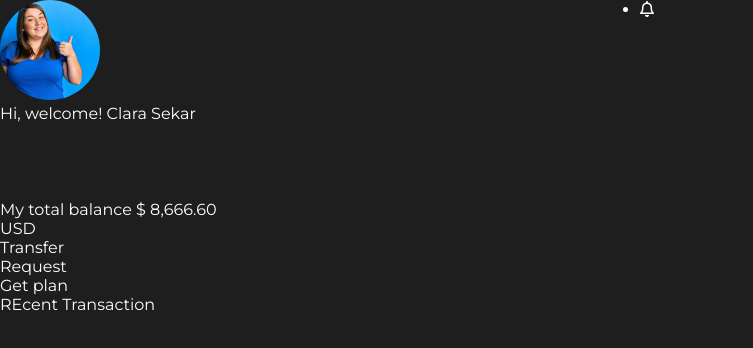
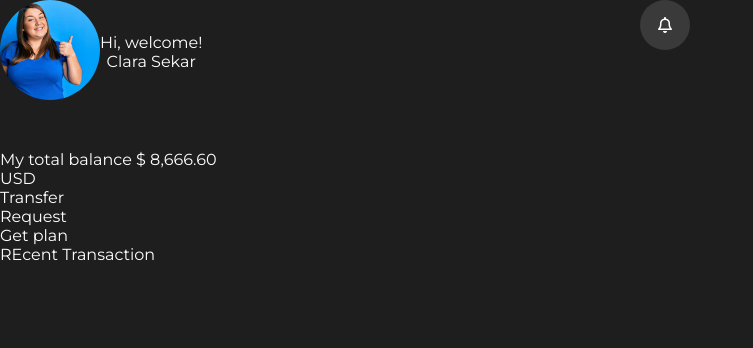
Before and after one commit to luisfernandomp/web_mobile, a plain HTML site: page index.html in a window 1280 px wide. Shown: the whole page, without its empty margins (0-753 px from the left). Drawn offline with Linux system fonts and the light colour scheme.

Commit message:
Adicionado icones e css header

```diff
--- a/index.html
+++ b/index.html
@@ -14,18 +14,18 @@
         <nav>
             <ul>
                 <li>
-                    <div>
+                    <div class="perfil">
                         <div>
                             <img src="./images/perfil.jpg" class="arredondar-imagem" alt="Imagem de perfil do usuário" />
                         </div>
-                        <div>
+                        <div class="perfil-nome">
                             <span>Hi, welcome!</span>
                             <span>Clara Sekar</span>
                         </div>
                     </div>
                 </li>
                 <li>
-                    <div>
+                    <div class="icone-sino">
                         <i class="fa-regular fa-bell"></i>
                     </div>
                 </li>
--- a/styles.css
+++ b/styles.css
@@ -4,6 +4,7 @@
 :root {
     --font-family-primary: 'Montserrat', 'Roboto', sans-serif;
     --bg-primary: #1e1e1e;
+    --bg-secondary: #3a3a3a;
     --font-color-primary: #ffff;
 }
 
@@ -25,7 +26,7 @@ body{
 
 header, nav, ul{
     width: 100%;
-    height: 200px;
+    height: 150px;
 }
 
 ul {
@@ -37,8 +38,17 @@ ul {
 ul li {
     width: 50%;
     height: 100%;
+    list-style: none;
 }
 
+.perfil, .perfil-nome{
+    display: flex;
+    align-items: center;
+}
+
+.perfil-nome{
+    flex-direction: column;
+}
 
 .arredondar-imagem{
     object-fit: cover;
@@ -47,3 +57,14 @@ ul li {
     width: 100px;
     border-radius: 100%;
 }
+
+.icone-sino{
+    height: 50px;
+    width: 50px;
+    display: flex;
+    justify-content: center;
+    align-items: center;
+    border-radius: 100%;
+    background-color: var(--bg-secondary);
+    color: #fff;
+}
```
